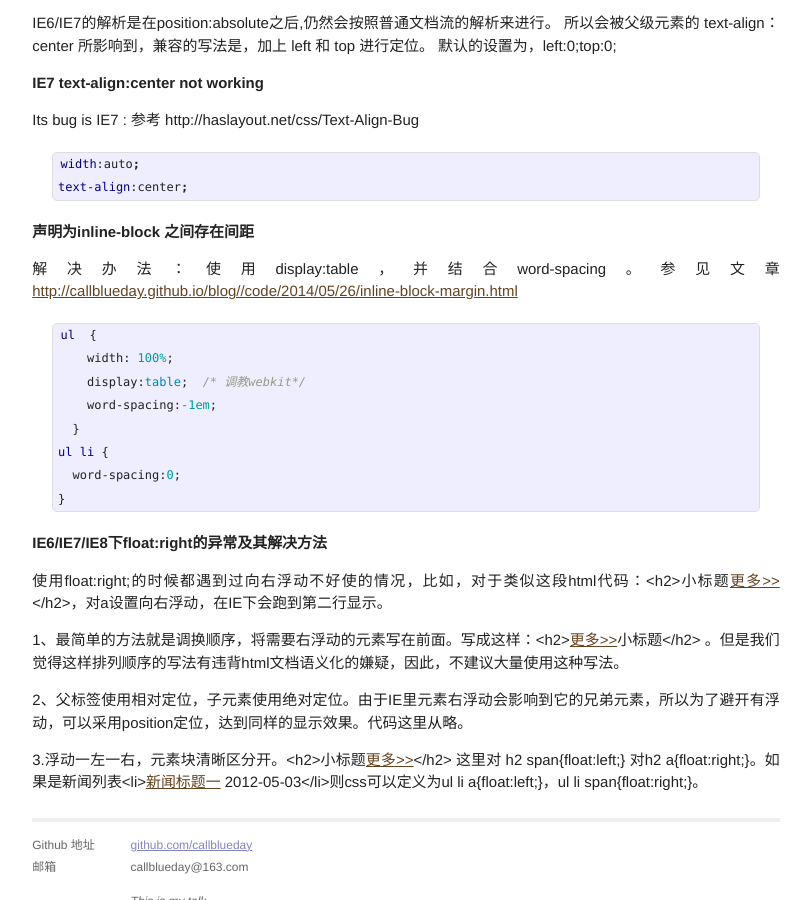
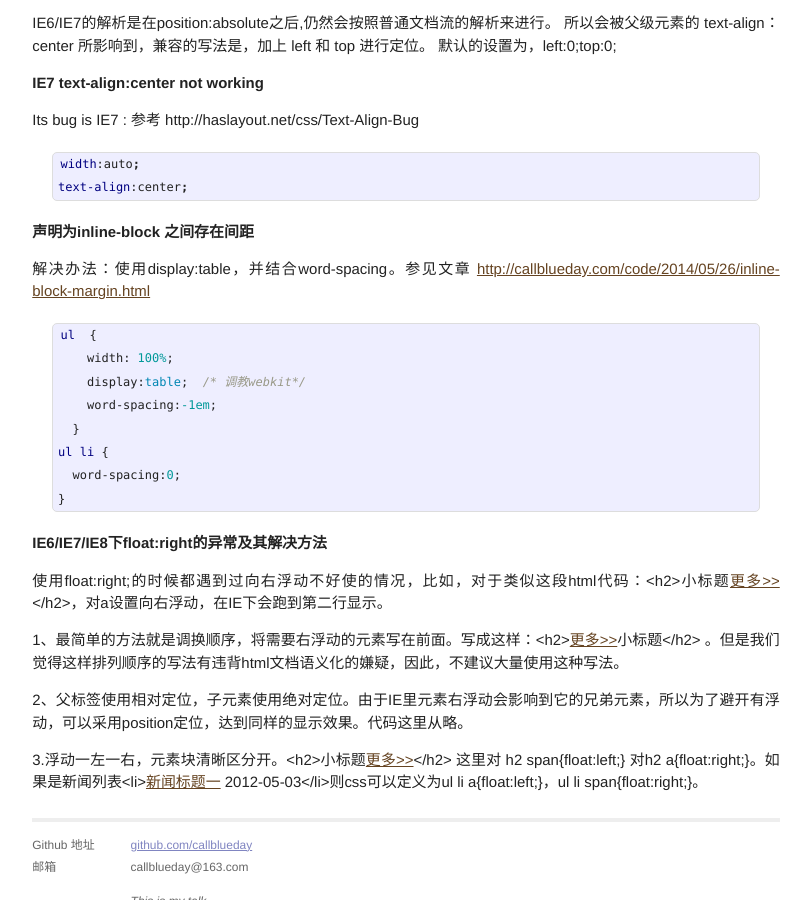
Before and after one commit to callblueday/blog, a Jekyll site: the page built from _posts/2014-05-23-css-clipboard.md, in a window 1280 px wide and 900 px high, scrolled down 2149 px. Shown: the whole window, without its empty margins (234-1045 px from the left). Built offline with Jekyll 4.4.1, drawn with Linux system fonts in a browser that asks for light colours; Markdown is read by kramdown in place of the engine named in the settings; some of the changed lines change nothing that is shown.

Commit message:
fixed: blog url path

````diff
--- a/_posts/2014-05-23-css-clipboard.md
+++ b/_posts/2014-05-23-css-clipboard.md
@@ -127,7 +127,7 @@
 
 声明为inline-block 之间存在间距
 --------------------------------------
-解决办法：使用display:table，并结合word-spacing。参见文章 [http://callblueday.github.io/blog//code/2014/05/26/inline-block-margin.html](http://callblueday.github.io/blog//code/2014/05/26/inline-block-margin.html)
+解决办法：使用display:table，并结合word-spacing。参见文章 [http://callblueday.com/code/2014/05/26/inline-block-margin.html](http://callblueday.com/code/2014/05/26/inline-block-margin.html)
 
 ```css
 ul  {
````
Also changed, not shown: README.md.
